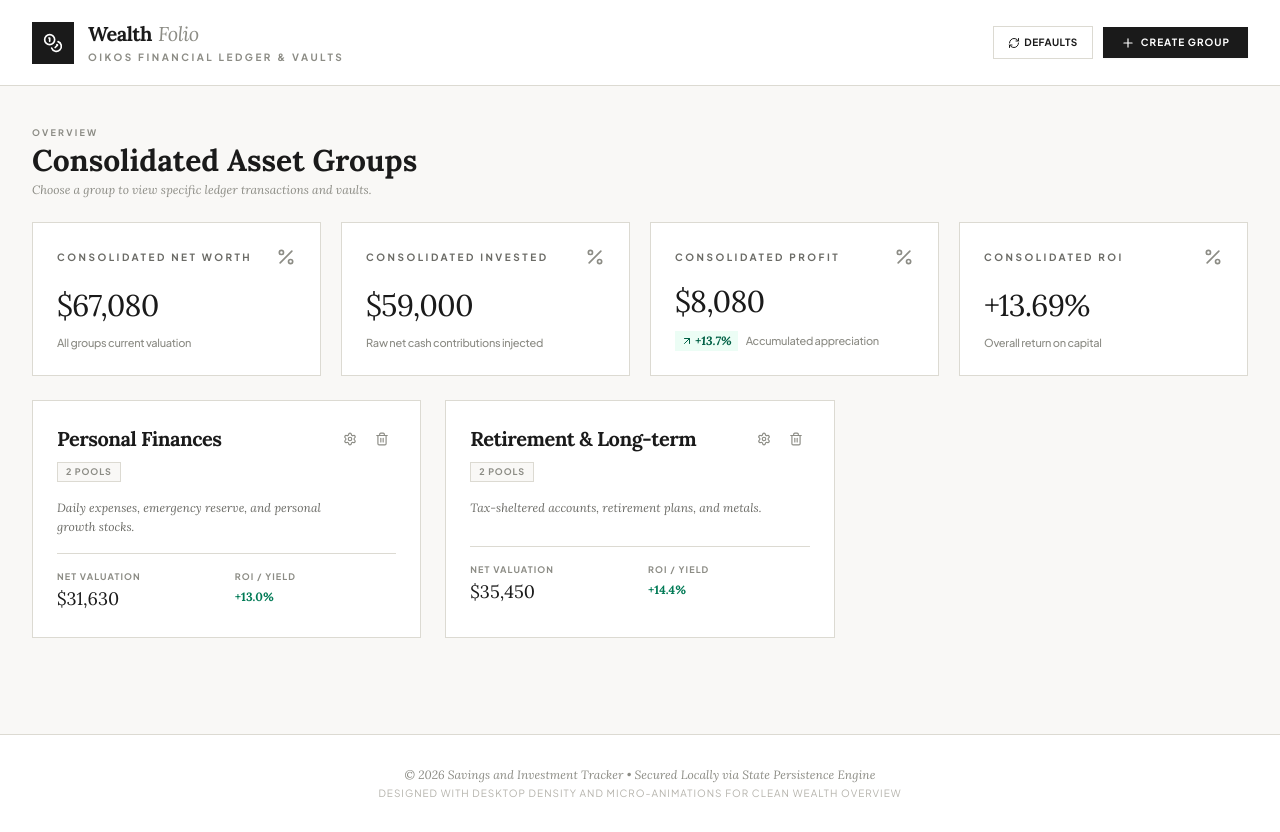
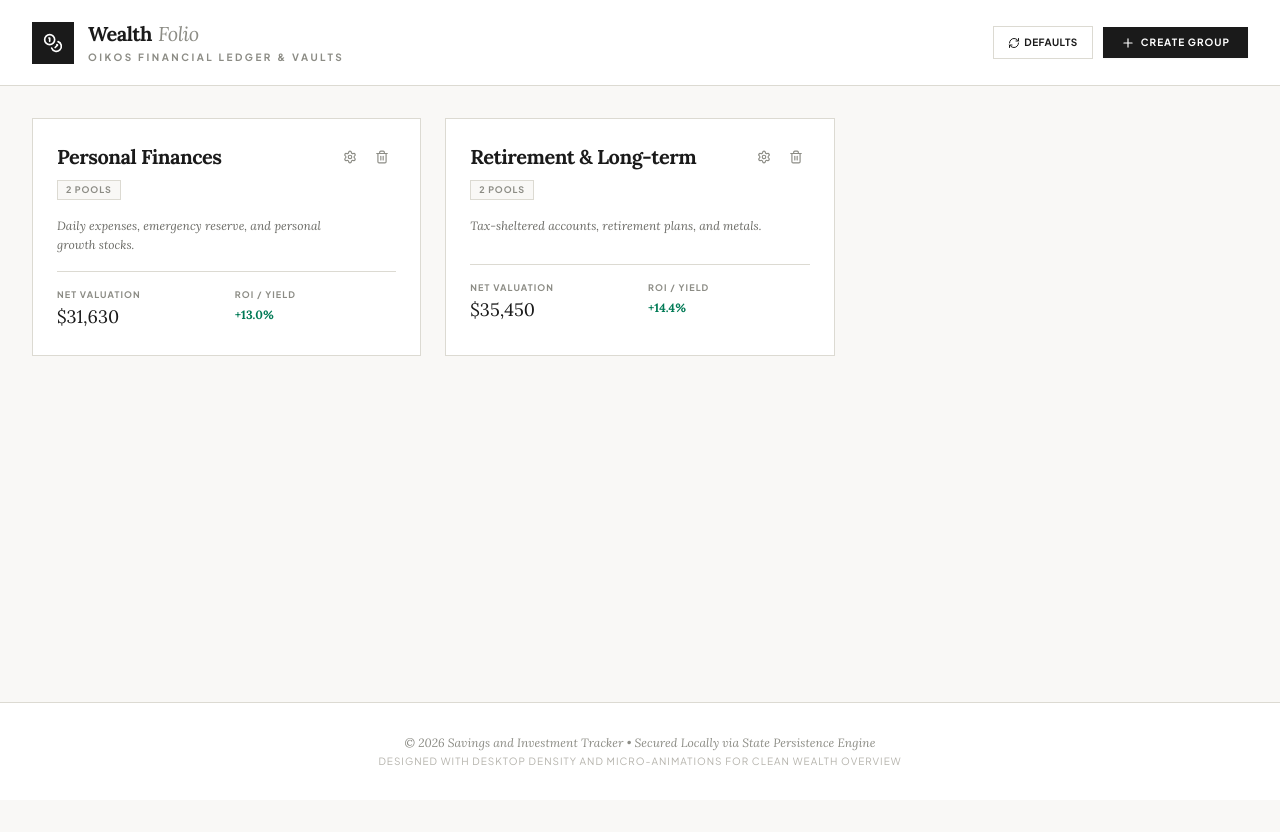
Before and after one commit to HuzaifaInshal/wealth-folio, a React (Vite) app: page / in a window 1280 px wide. After the commit the page ends 800 px from the top, so only its background shows below. Built offline with nearby package versions, Linux system fonts and the light colour scheme.

Commit message:
refactor(groups): - groups listings page simplified

```diff
--- a/src/App.tsx
+++ b/src/App.tsx
@@ -528,45 +528,6 @@ export default function App() {
 
         {/* Main Content */}
         <main className="flex-1 max-w-7xl w-full mx-auto px-4 sm:px-6 lg:px-8 py-8 space-y-6">
-          {/* Page Header */}
-          <div className="space-y-1">
-            <span className="text-[9px] font-bold uppercase tracking-[0.25em] text-[#8C8C85]">Overview</span>
-            <h2 className="text-3xl font-serif font-bold text-[#1A1A1A]">Consolidated Asset Groups</h2>
-            <p className="text-xs text-[#8C8C85] font-serif italic mt-0.5">Choose a group to view specific ledger transactions and vaults.</p>
-          </div>
-
-          {/* Consolidated Stats */}
-          <section className="grid grid-cols-1 sm:grid-cols-2 lg:grid-cols-4 gap-5" id="overview-metrics-grid">
-            <MetricCard
-              title="Consolidated Net Worth"
-              value={consolidatedValuation}
-              type="currency"
-              theme="blue"
-              subtitle="All groups current valuation"
-            />
-            <MetricCard
-              title="Consolidated Invested"
-              value={consolidatedInvested}
-              type="currency"
-              theme="indigo"
-              subtitle="Raw net cash contributions injected"
-            />
-            <MetricCard
-              title="Consolidated Profit"
-              value={consolidatedReturns}
-              type="currency"
-              theme="emerald"
-              change={consolidatedROI}
-              subtitle="Accumulated appreciation"
-            />
-            <MetricCard
-              title="Consolidated ROI"
-              value={consolidatedROI}
-              type="percent"
-              theme="amber"
-              subtitle="Overall return on capital"
-            />
-          </section>
 
           {/* Groups Grid */}
           <div className="grid grid-cols-1 md:grid-cols-2 lg:grid-cols-3 gap-6" id="groups-grid">
```
